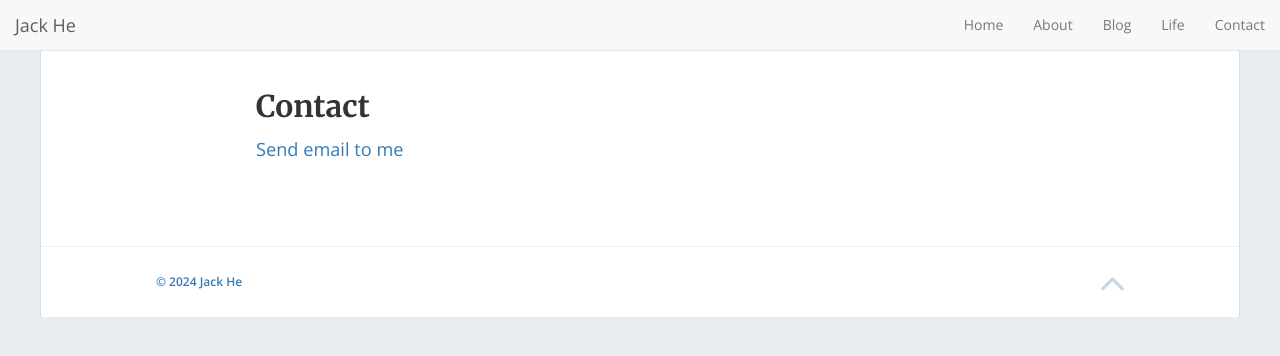
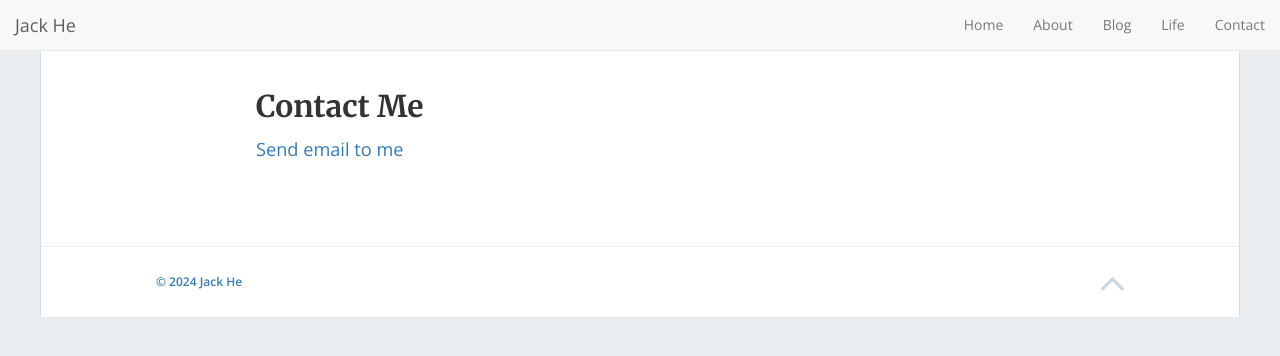
Before and after one commit to JackHe313/jackhe313.github.io, a Jekyll site: the page built from contact.md, in a window 1280 px wide. Shown: the top 356 px of the page. Built offline with Jekyll 4.4.1, drawn with Linux system fonts in a browser that asks for light colours; nearby versions of some CDN libraries.

Commit message:
Initial commit

```diff
--- a/contact.md
+++ b/contact.md
@@ -4,6 +4,7 @@ title: Contact
 permalink: /contact/
 ---
 
-## Contact
+## Contact Me
+
 {% include contact.html %}
 {% include contact-modal.html %}
```
